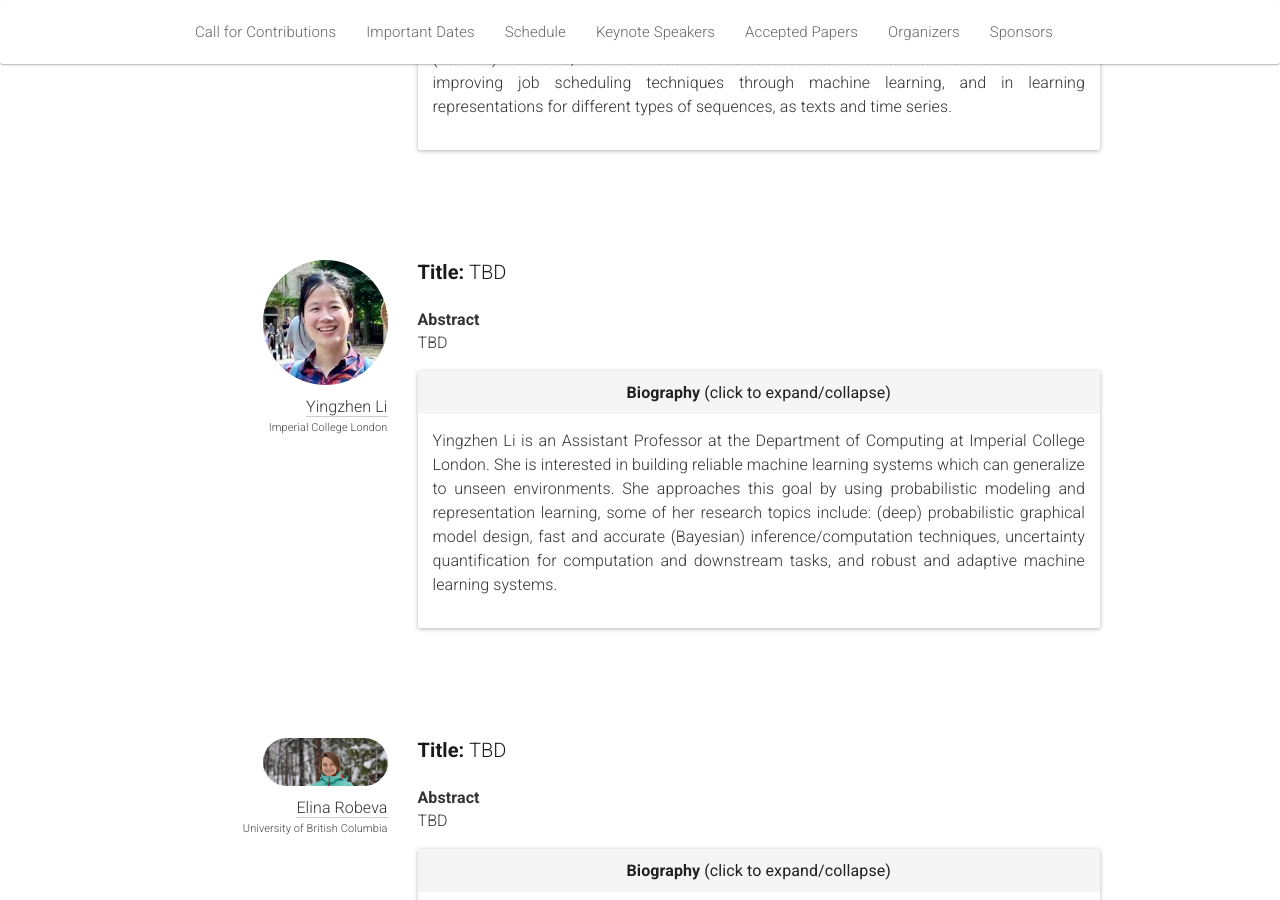
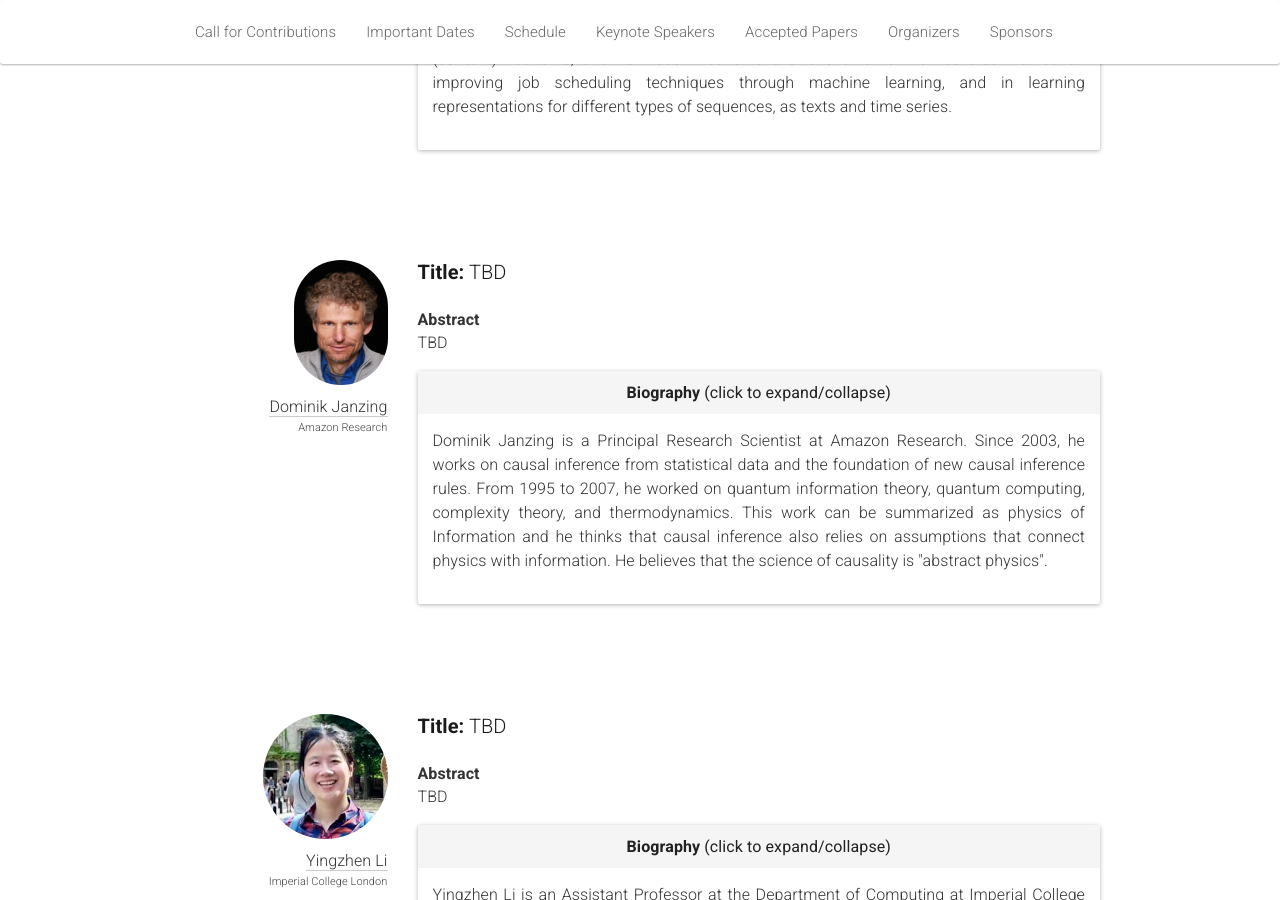
Before and after one commit to quarter-on-causality/quarter-on-causality.github.io, a Jekyll site: the page built from _pages/home_analysis.md, in a window 1280 px wide and 900 px high, scrolled down 3225 px. Built offline with Jekyll 4.4.1, drawn with Linux system fonts in a browser that asks for light colours; nearby versions of some CDN libraries.

Commit message:
Include DJ as keynote speaker

```diff
--- a/_pages/home_analysis.md
+++ b/_pages/home_analysis.md
@@ -215,6 +215,33 @@ This colloquium will several keynote speakers including Antoine Chambaz, Eric Ga
       </div>
     </div>
     <br/>
+    <div class="row speaker">
+      <div class="col-sm-3 speaker-pic">
+        <a href="https://janzing.github.io/">
+          <img class="people-pic" src="img/people/dj.jpeg" />
+        </a>
+        <div class="people-name">
+          <a href="https://janzing.github.io/">Dominik Janzing</a>
+          <h6>Amazon Research</h6>
+        </div>
+      </div>
+      <div class="col-sm-9">
+        <h3><b>Title:</b> TBD</h3><br />
+        <b>Abstract</b><p class="speaker-abstract">TBD</p>
+        <div class="panel panel-default">
+          <div class="panel-heading" data-toggle="collapse" href="#dj-bio" style="cursor:pointer;text-align:center">
+            <b>Biography <span style="font-weight:normal">(click to expand/collapse)</span></b>
+          </div>
+          <div id="dj-bio" class="panel-collapse collapse in"><div class="panel-body">
+            <p class="speaker-bio">
+               Dominik Janzing is a Principal Research Scientist at Amazon Research. Since 2003, he works on causal inference from statistical data and the foundation of new causal inference rules. From 1995 to 2007, he worked on quantum information theory, quantum computing, complexity theory, and thermodynamics. This work can be summarized as physics of Information and he thinks that causal inference also relies on assumptions that connect physics with information. He believes that the science of causality is "abstract physics".
+            </p>
+          </div></div>
+        </div>
+      </div>
+    </div>
+    <br/>
+    <!--  -->
     <div class="row speaker">
       <div class="col-sm-3 speaker-pic">
         <a href="http://yingzhenli.net/home/en/">
```
Also changed, not shown: analysis/img/people/dj.jpeg (added).
